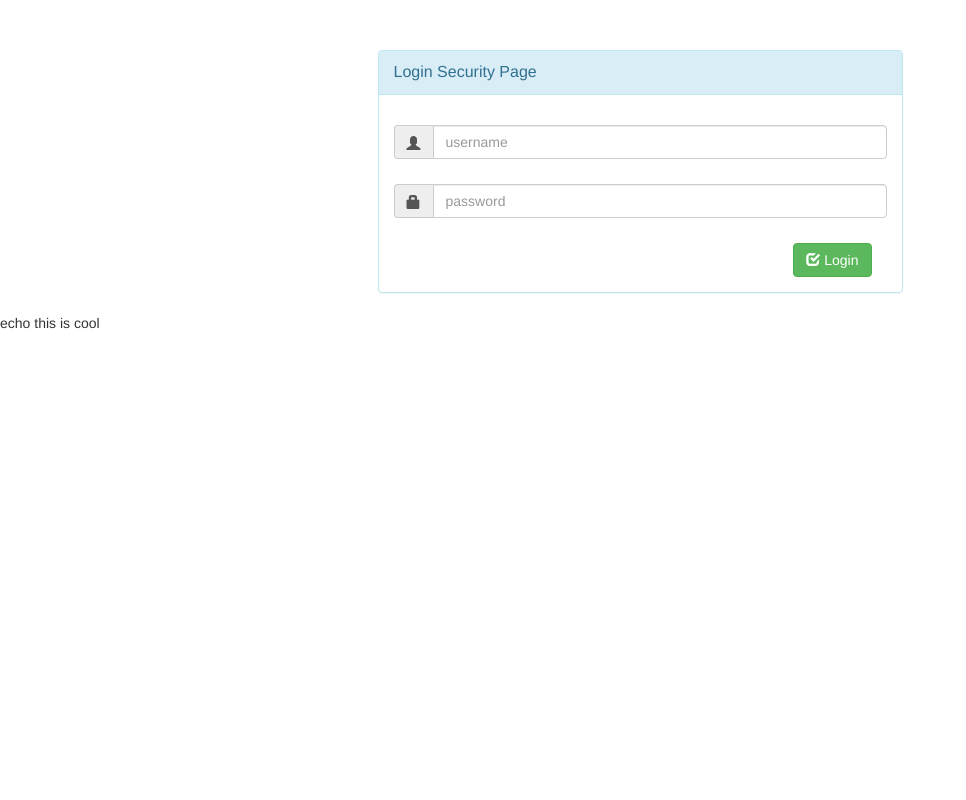
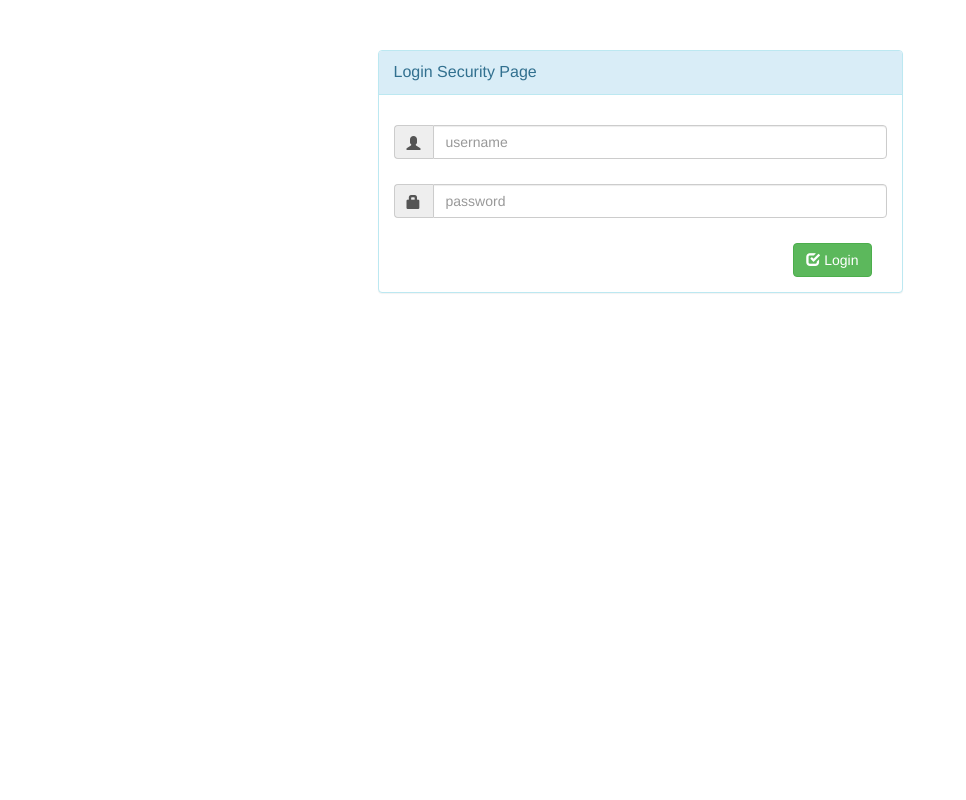
Before and after one commit to arnursabet/library, a PHP site: page /index.php in a window 1280 px wide. Shown: the whole page, without its empty margins (0-966 px from the left). Run offline with PHP 8.4, Linux system fonts and the light colour scheme; some libraries are stand-ins or nearby versions.

Commit message:
Deleting this is cool message

```diff
--- a/public/templates/footer.php
+++ b/public/templates/footer.php
@@ -1,3 +1,3 @@
 </body>
-echo this is cool
+
 </html>
```
